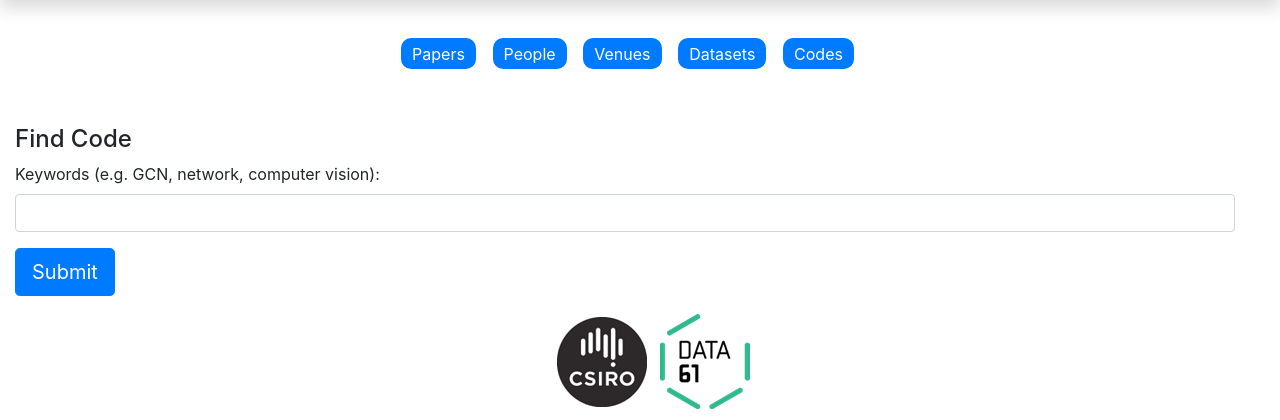
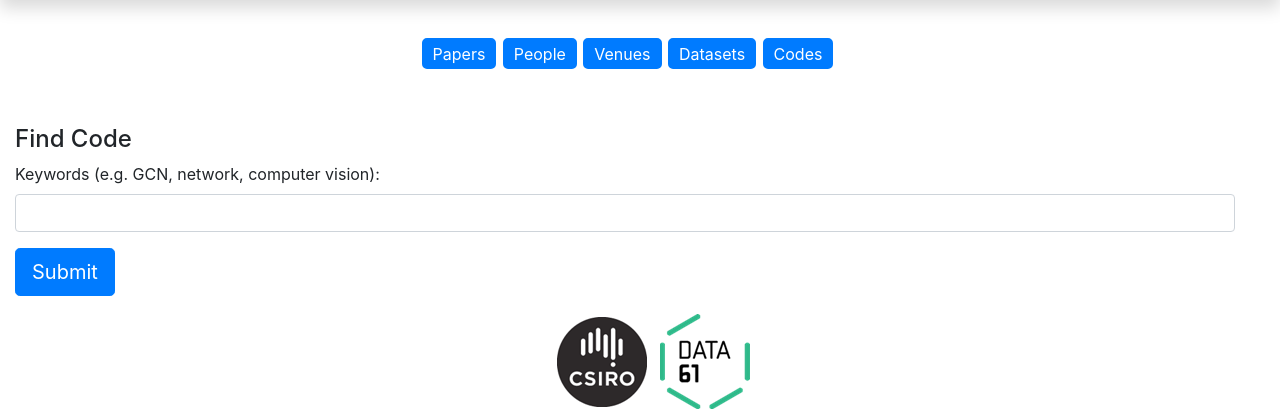
Before and after one commit to Zhenghao-Zhao/Gnosis-dev, a Django app: page /catalog/code/find/ in a window 1280 px wide. Shown: the part 62-482 px from the top of the page. Run offline with Django 3.2, Linux system fonts and the light colour scheme; parts of the project's set-up code (start-up, migrations or seed data) failed here and were passed over; some libraries are stand-ins or nearby versions.

Commit message:
button grouped

```diff
--- a/gnosis/templates/gnosis_theme.html
+++ b/gnosis/templates/gnosis_theme.html
@@ -68,14 +68,14 @@
             text-decoration: none !important;
             display: inline-block;
             font-size: 2vmin;
-            margin: 1vh 0.5vw;
+            margin: 1vh 0.1vw;
             -webkit-transition-duration: 0.4s; /* Safari */
             transition-duration: 0.4s;
             cursor: pointer;
             background-color: #007bff;
             color: white;
             border: 2px solid #007bff;
-            border-radius: 10px;
+            border-radius: 5px;
 
         }
 
```
